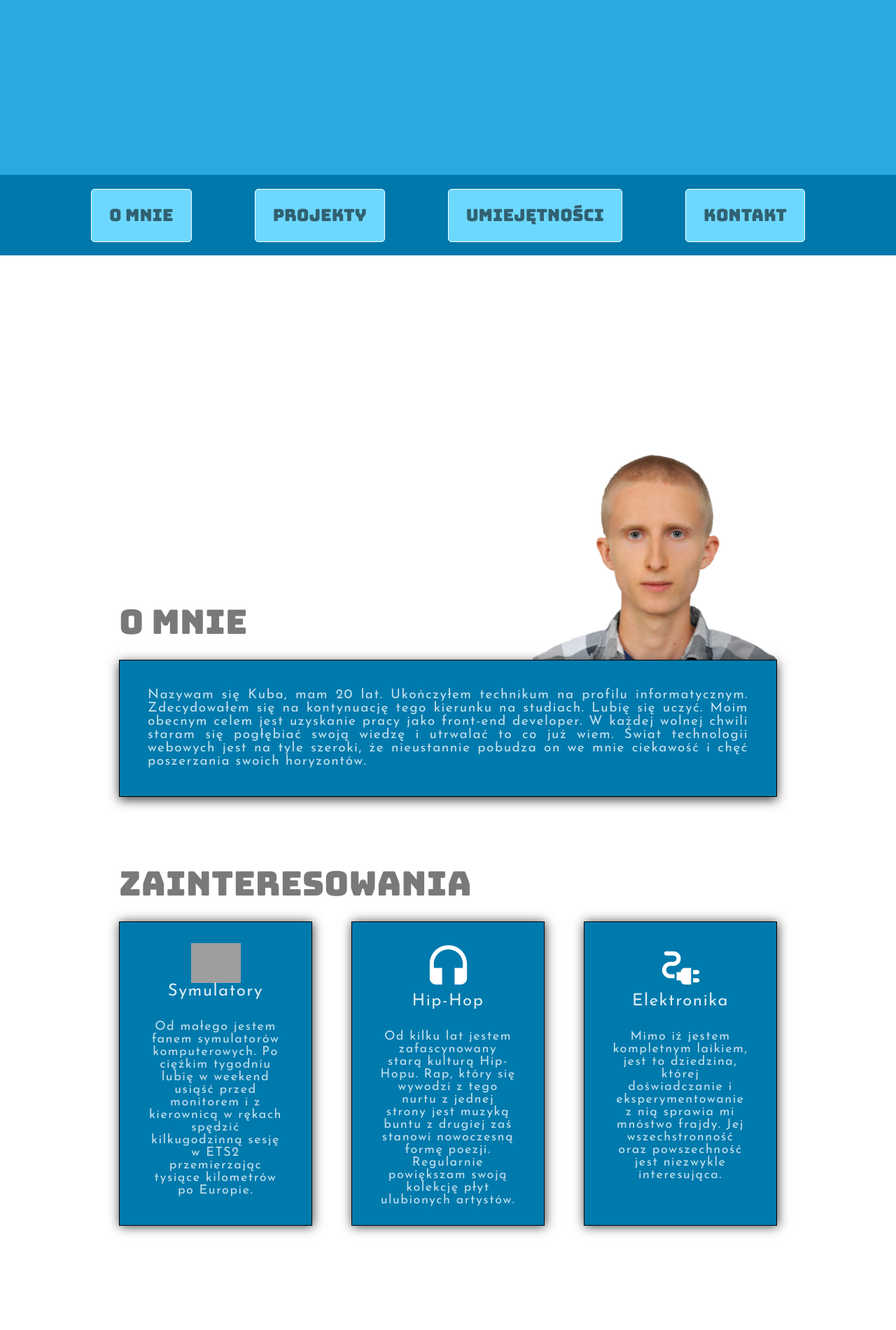
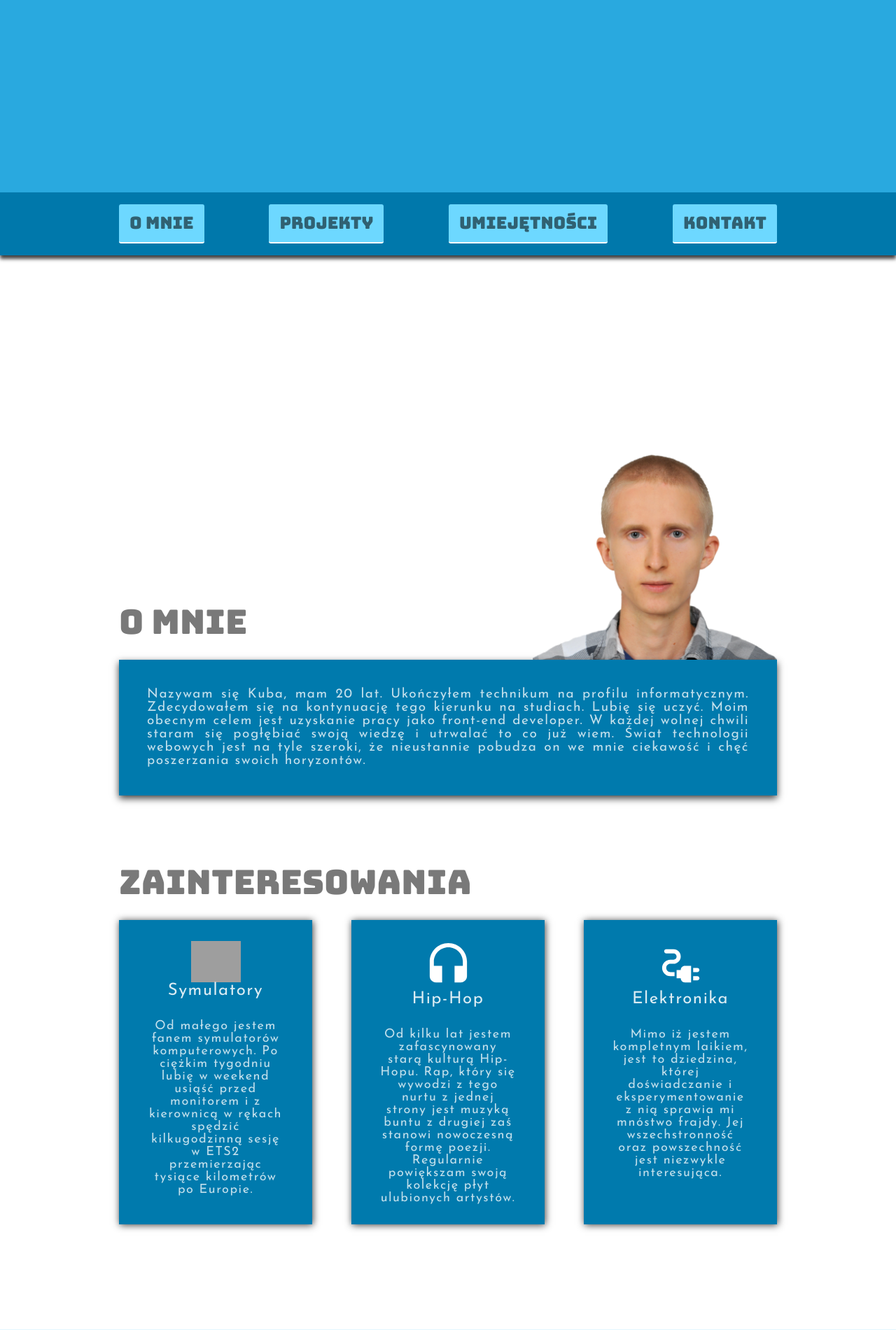
Before and after one commit to jcobswiderski/portfolio, a PHP site: page / in a window 1280 px wide. Shown: the part 435-2336 px from the top of the page at 70% size. Run offline with PHP 8.4, Linux system fonts and the light colour scheme; grey boxes are pictures that could not be loaded.

Commit message:
Modify navbar, unify sections and items width

```diff
--- a/index.html
+++ b/index.html
@@ -17,13 +17,13 @@
     </header>
     <nav class="navbar page__navbar">
         <ul class="navbar__elements-list">
-            <li class="navbar__element"><a href="#" class="navbar__anchor">O mnie</a></li>
-            <li class="navbar__element"><a href="#" class="navbar__anchor">Projekty</a></li>
-            <li class="navbar__element"><a href="#" class="navbar__anchor">Umiejętności</a></li>
+            <li class="navbar__element"><a href="#aboutme" class="navbar__anchor">O mnie</a></li>
+            <li class="navbar__element"><a href="#portfolio" class="navbar__anchor">Projekty</a></li>
+            <li class="navbar__element"><a href="#skills" class="navbar__anchor">Umiejętności</a></li>
             <li class="navbar__element"><a href="#" class="navbar__anchor">Kontakt</a></li>
         </ul>
     </nav>
-    <section class="aboutme page__aboutme">
+    <section class="aboutme page__aboutme" id="aboutme">
         <h2 class="aboutme__title">O mnie</h2>
         <span class="aboutme__picture-frame">
             <img src="img/author.png" alt="Picture of author" class="aboutme__picture">
@@ -59,7 +59,7 @@
             </div>
         </div>
     </section>
-    <section class="portfolio page__portfolio">
+    <section class="portfolio page__portfolio" id="portfolio">
         <h2 class="portfolio__title">Moje realizacje</h2>
         <div class="portfolio__projects">
             <div class="portfolio__item">
@@ -72,7 +72,7 @@
             </div>
         </div>
     </section>
-    <section class="skills page__skills">
+    <section class="skills page__skills" id="skills">
         <h2 class="skills__title">Umiejętności</h2>
         <div class="skills__list">
             <article class="skills__card skills__card--html">
--- a/scss/_aboutme.scss
+++ b/scss/_aboutme.scss
@@ -1,6 +1,7 @@
 .aboutme {
     box-sizing: border-box;
     max-width: 940px;
+    width: 100%;
 
     margin-left: auto;
     margin-right: auto;
@@ -50,11 +51,11 @@
 
     &__content {
         font-family: $font-family-default;
-        border: 1px solid black;
+
         background-color: #007AAD;
         grid-area: content;
         z-index: 2;
-        box-shadow: 0px 4px 15px 0px rgba(0,0,0,0.77);
+        box-shadow: 0px 4px 10px 0px rgba(0,0,0,0.77);
     }
 
     &__text {
@@ -80,13 +81,12 @@
         box-sizing: border-box;
         padding: 30px;
 
-        box-shadow: 1px 1px 15px 0px rgba(0,0,0,0.77);
+        box-shadow: 1px 1px 10px 0px rgba(0,0,0,0.77);
 
         width: 276px;
         height: 435px;
 
         background-color: #007AAD;
-        border: 1px solid black;
 
         display: flex;
         flex-direction: column;
--- a/scss/_navbar.scss
+++ b/scss/_navbar.scss
@@ -1,54 +1,67 @@
 .navbar {
     box-sizing: border-box;
     width: 100%;
-    height: 115px;
+    height: 90px;
 
     position: sticky;
     top: 0;
     z-index: 99;
 
-    padding: 30px 0;
     background: #0078ab;
 
     display: flex;
     align-items: center;
     justify-content: center;
 
+    box-shadow: 0px 5px 5px 0px rgba(0,0,0,0.75);
+
     &__elements-list {
         width: calc(100vw - 260px);
-        max-width: 1024px;
+        max-width: 940px;
         display: flex;
         flex-direction: row;
         align-items: center;
         justify-content: space-between;
+        margin-left: 30px;
+        margin-right: 30px;
     }
 
     &__element {
-        border: 1px solid white;
-        border-radius: 5px;
+        border-bottom: 2px solid white;
+        border-radius: 3px;
         background-color: #6DD8FF;
+
+        &--active {
+            background-color: white;
+        }
     }
 
     &__anchor {
         display: block;
-        padding: 25px;
+        padding: 15px;
         font-family: $font-family-main;
         font-size: $font-size-normal;
         opacity: 55%;
         text-align: center;
         text-decoration: none;
         color: black;
+
+        &:hover {
+            box-shadow: 0px 0px 10px 5px rgba(255,255,255,1);
+        }
     }
 }
 
 // Large
 @media (min-width: 992px) and (max-width: 1200px) {
     .navbar {
-        height: 95px;
-        padding: 20px 0;
+        height: 75px;
+
+        &__elements-list {
+            width: calc(100vw - 60px);
+        }
 
         &__anchor {
-            padding: 15px;
             font-size: $font-size-medium;
         }
     }
@@ -58,12 +71,16 @@
 // Medium
 @media (min-width: 768px) and (max-width: 992px) {
     .navbar {
-        height: 75px;
-        padding: 10px 0;
+        height: 65px;
+
+        &__elements-list {
+            width: calc(100vw - 60px);
+            max-width: 940px;
+        }
 
         &__anchor {
             padding: 10px;
-            font-size: 18px;
+            font-size: $font-size-medium;
         }
     }
 }
@@ -76,12 +93,12 @@
 
         &__elements-list {
             width: 100vw;
-            justify-content: space-around;
+            max-width: 940px;
         }
 
         &__anchor {
             padding: 10px;
-            font-size: 18px;
+            font-size: $font-size-medium;
         }
     }
 }
@@ -95,7 +112,7 @@
         position: static;
 
         &__elements-list {
-            width: 99%;
+            width: 100%;
             flex-direction: column;
             justify-content: center;
         }
--- a/scss/_page.scss
+++ b/scss/_page.scss
@@ -1,23 +1,22 @@
 .page {
-    height: 5000px;
     box-sizing: border-box;
 
     &__header {
-        height: calc(100vh - 115px);
+        height: calc(100vh - 90px);
     }
 }
 
 // Large
 @media (min-width: 992px) and (max-width: 1200px) {
     .page__header {
-        height: calc(100vh - 95px);
+        height: calc(100vh - 75px);
     }
 }
 
 // Medium
 @media (min-width: 768px) and (max-width: 992px) {
     .page__header {
-        height: calc(100vh - 75px);
+        height: calc(100vh - 65px);
     }
 }
 
--- a/scss/_portfolio.scss
+++ b/scss/_portfolio.scss
@@ -3,7 +3,7 @@
     width: 100%;
     min-height: 1020px;
     background-color: #E2F6FF;
-    margin: 150px auto 150px auto;
+    margin: 150px auto 0 auto;
 
     &__title {
         font-family: $font-family-main;
@@ -16,8 +16,7 @@
     &__projects {
         display: flex;
         flex-direction: row;
-        flex-wrap: wrap;
-        justify-content: center;
+        justify-content: space-between;
         align-items: center;
 
         max-width: 940px;
@@ -34,7 +33,7 @@
         height: 465px;
         border-radius: 5px;
 
-        margin: 30px;
+        margin: 30px 0;
 
         background-color: #29a9df;
 
@@ -42,12 +41,15 @@
         flex-direction: column;
         align-items: center;
         justify-content: center;
+
+        box-shadow: 1px 1px 15px 0px rgba(0,0,0,0.77);
     }
 
     &__outlook {
         object-fit: cover;
         width: 390px;
         height: 400px;
+        border-radius: 5px;
     }
 
     &__item-name {
@@ -59,3 +61,25 @@
         font-family: $font-family-default;
     }
 }
+
+@media (max-width: 992px) {
+    .portfolio {
+        &__projects {
+            flex-direction: column;
+        }
+
+        &__item {
+            transform: scale(1.2);
+            margin: 100px 0;
+        }
+    }
+}
+
+@media (max-width: 576px) {
+    .portfolio {
+        &__item {
+            transform: scale(.9);
+            margin: 50px 0;
+        }
+    }
+}
--- a/scss/_skills.scss
+++ b/scss/_skills.scss
@@ -1,6 +1,8 @@
 .skills {
     width: 100%;
+    box-sizing: border-box;
     background-color: white;
+    margin-top: 150px;
 
     @mixin flex-column {
         display: flex;
@@ -18,16 +20,19 @@
     }
 
     &__list {
-        max-width: 940px;
+        width: 100%;
 
         @include flex-column;
     }
 
     &__card {
+        box-sizing: border-box;
+        max-width: 940px;
         width: 100%;
+        max-width: 940px;
         height: auto;
         padding: 50px;
-        margin: 50px;
+        margin: 30px 0;
 
         display: flex;
         flex-direction: row;
@@ -41,6 +46,8 @@
         &:last-child {
             margin-bottom: 100px;
         }
+
+        box-shadow: 1px 1px 10px 0px rgba(0,0,0,0.77);
 
         &--html {
             background-color: rgba(227, 79, 38, .5);
@@ -75,7 +82,6 @@
     }
 }
 
-// Large
 @media (max-width: 1200px) {
     .skills {
         &__card {
@@ -89,3 +95,11 @@
         }
     }
 }
+
+@media (max-width: 992px) {
+    .skills {
+        &__card {
+            margin: 30px;
+        }
+    }
+}
```
Also changed, not shown: css/styles.min.css.
